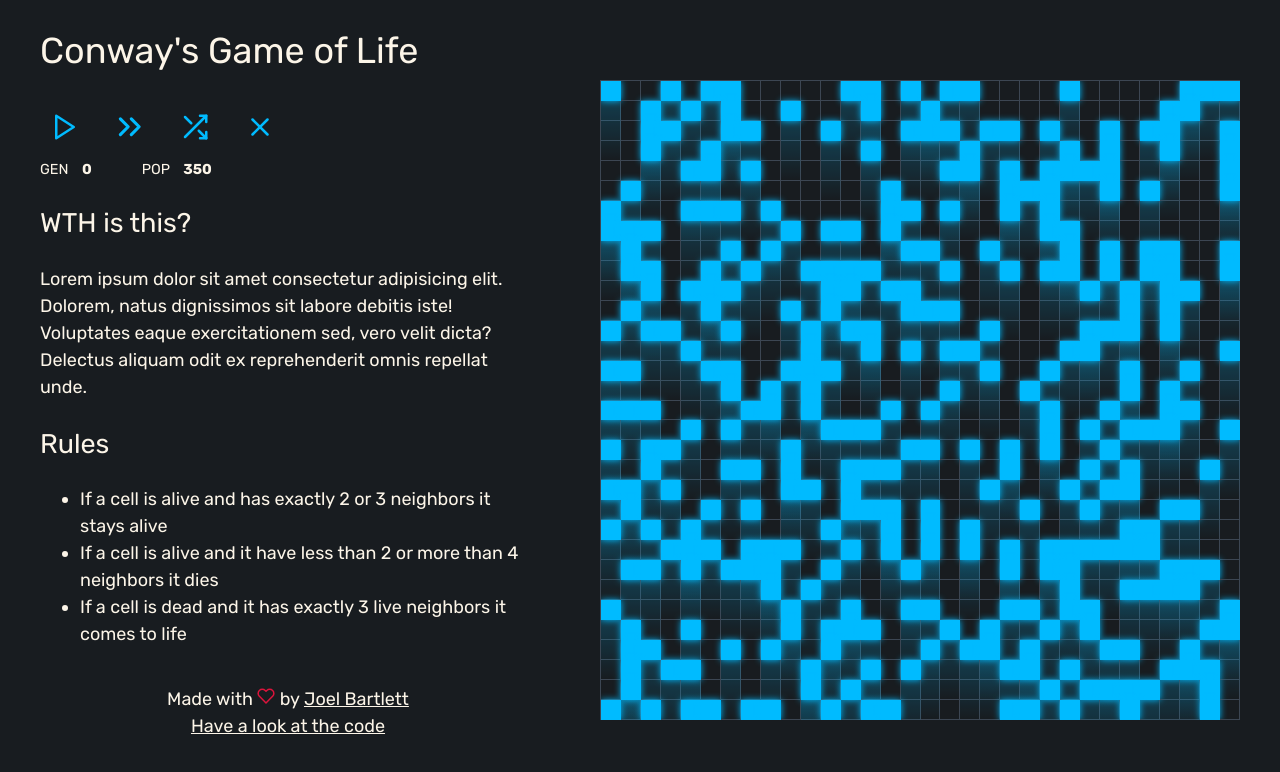
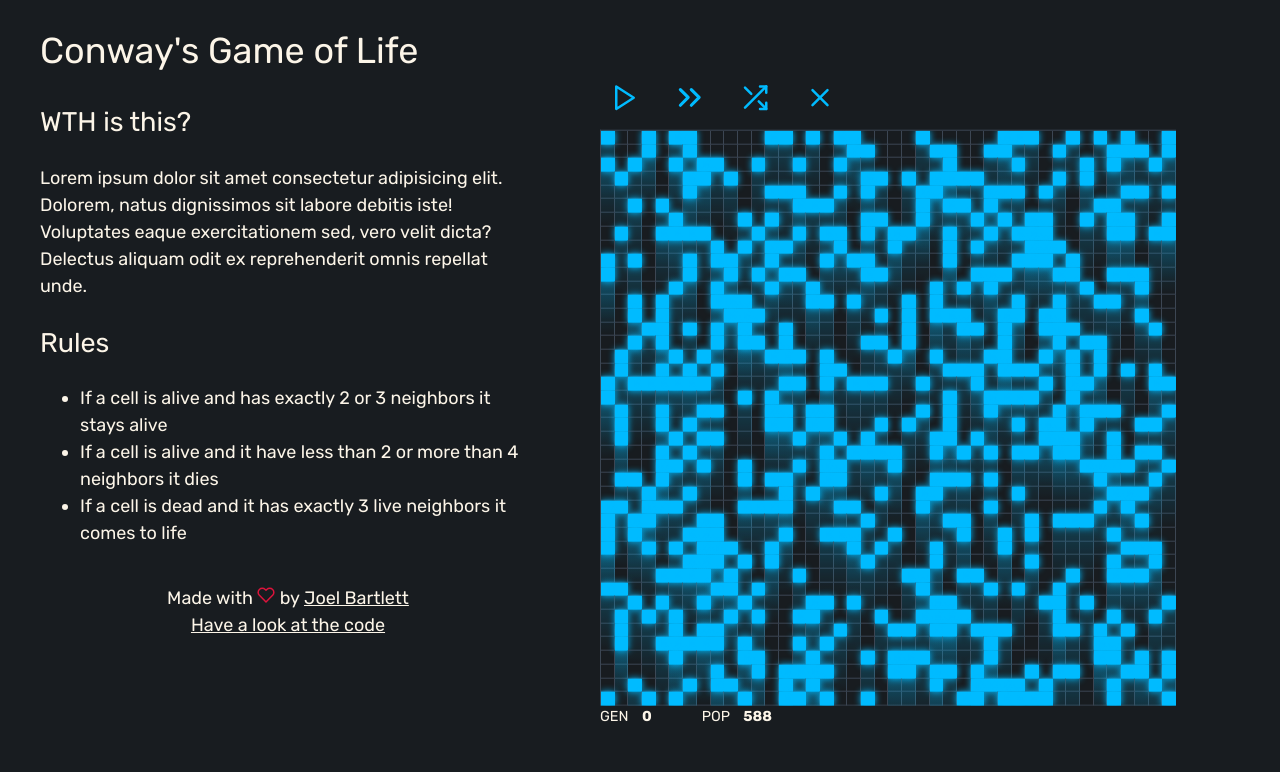
Before and after one commit to murbar/conways, a React (Create React App) app: page / in a window 1280 px wide. Shown: the top 772 px of the page. Built offline with nearby package versions, Linux system fonts and the light colour scheme.

Commit message:
De-wonk grid display

```diff
--- a/src/App.js
+++ b/src/App.js
@@ -24,8 +24,20 @@ const AppWrapper = styled.div`
 
 const About = styled.div``;
 
-const GridContainer = styled.div`
-  width: 50rem;
+const GameContainer = styled.div`
+  ${media.tablet`
+    width: 68rem;
+  `}
+  ${media.desktop`
+    position: fixed;
+    left: calc(50vw - 4rem);
+    top: 50%;
+    transform: translateY(-50%);
+    width: 45vw;
+
+    max-width: 80vh;
+    max-height: 100vh;
+  `}
 `;
 
 const Button = styled.button`
@@ -48,7 +60,7 @@ const Button = styled.button`
 
 function App() {
   const [config, setConfig] = useState({
-    gridSize: 32,
+    gridSize: 42,
     speed: 200
   });
   const [gridState, setGridState] = useState(initGrid(config.gridSize, true));
@@ -97,11 +109,11 @@ function App() {
         <h1>Conway's Game of Life</h1>
       </header>
 
-      <GridContainer>
+      <GameContainer>
         <Controls isPaused={isPaused} callbacks={{ playPause, step, randomize, reset }} />
         <GridDisplay state={gridState} setCell={setCell} isPaused={isPaused} />
         <Stats genCount={genCount} popCount={popCount} />
-      </GridContainer>
+      </GameContainer>
 
       <About>
         <h2>WTH is this?</h2>
--- a/src/GridDisplay.js
+++ b/src/GridDisplay.js
@@ -2,12 +2,23 @@ import React, { useState } from 'react';
 import styled, { css } from 'styled-components';
 import { media } from './styles/helpers';
 
+// padding on parent element is 2rem on the sides
+const GridAspectControl = styled.div`
+  width: 100%;
+  padding-top: 100%;
+  position: relative;
+  & > div {
+    position: absolute;
+    top: 0;
+    left: 0;
+    right: 0;
+    bottom: 0;
+  }
+`;
+
 const GridDisplay = styled.div`
   display: flex;
   flex-flow: wrap;
-  width: 100vw;
-  height: 100vw;
-  margin: 0 -2rem;
   border-top: 0.5px solid ${p => p.theme.colors.blueGrey};
   border-left: 0.5px solid ${p => p.theme.colors.blueGrey};
   overflow: hidden;
@@ -15,25 +26,6 @@ const GridDisplay = styled.div`
     width: calc(100% / ${p => p.size});
     height: calc(100% / ${p => p.size});
   }
-  ${media.phone`
-    margin: 0;
-    width: 50rem;
-    height: 50rem;
-  `}
-  ${media.tablet`
-    width: 60rem;
-    height: 60rem;
-  `}
-  ${media.desktop`
-    position: fixed;
-    left: calc(50vw - 4rem);
-    top: 50%;
-    transform: translateY(-50%);
-    width: 50vw;
-    height: 50vw;
-    max-width: 100vh;
-    max-height: 100vh;
-  `}
 `;
 
 const cellIsAlive = css`
@@ -45,7 +37,7 @@ const cellIsAlive = css`
     display: block;
     position: relative;
     top: 100%;
-    height: 300%;
+    height: 400%;
     background: ${p => p.theme.colors.cellShadowGradient};
   }
 `;
@@ -88,6 +80,7 @@ export default function Grid({ state, setCell, isPaused }) {
   };
 
   return (
+    <GridAspectControl>
       <GridDisplay size={size} draggable="false">
         {state.map((row, i) => {
           return row.map((isAlive, j) => {
@@ -106,5 +99,6 @@ export default function Grid({ state, setCell, isPaused }) {
           });
         })}
       </GridDisplay>
+    </GridAspectControl>
   );
 }
```
Lines whose indentation alone changed are shown as unchanged.
